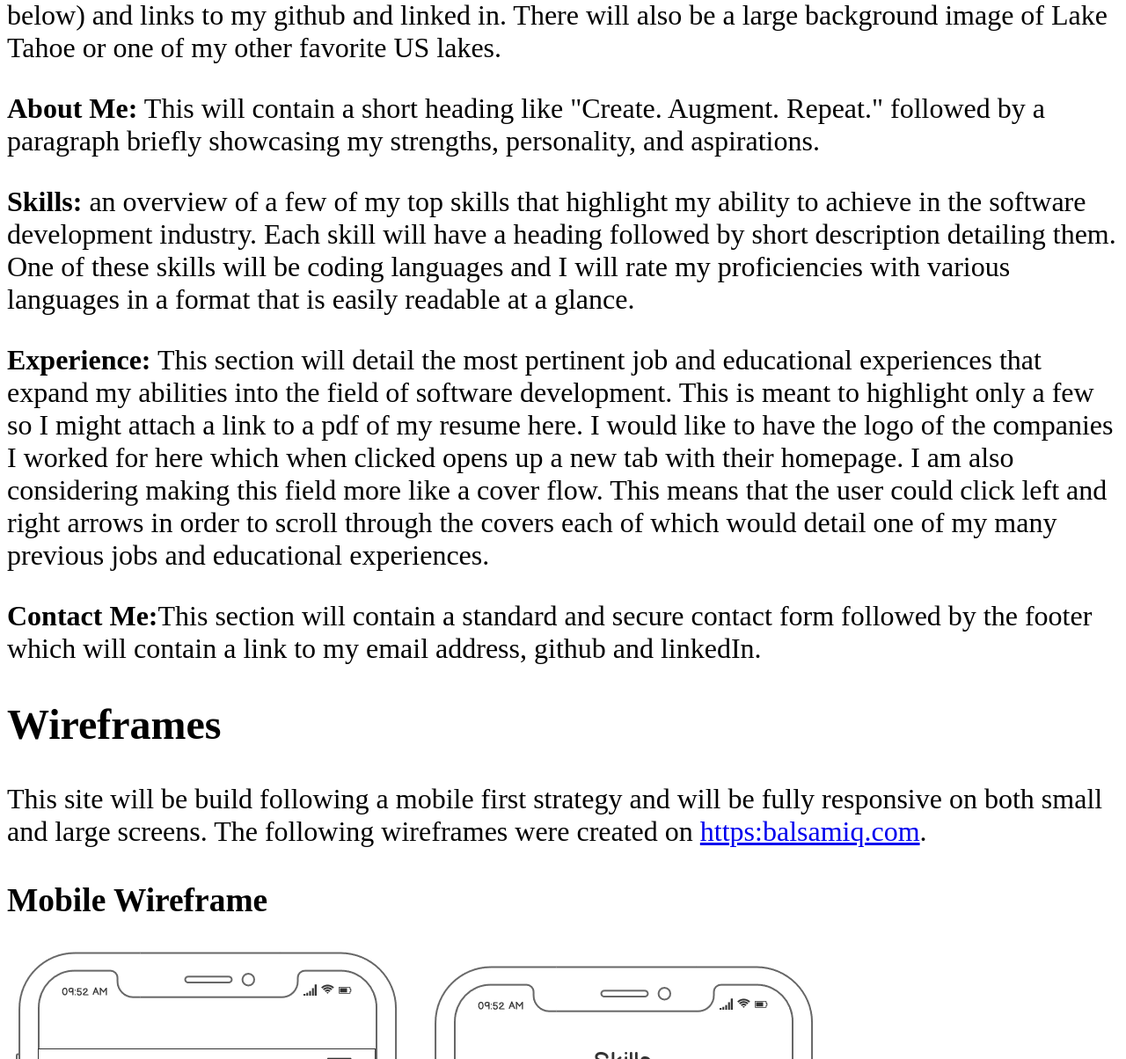
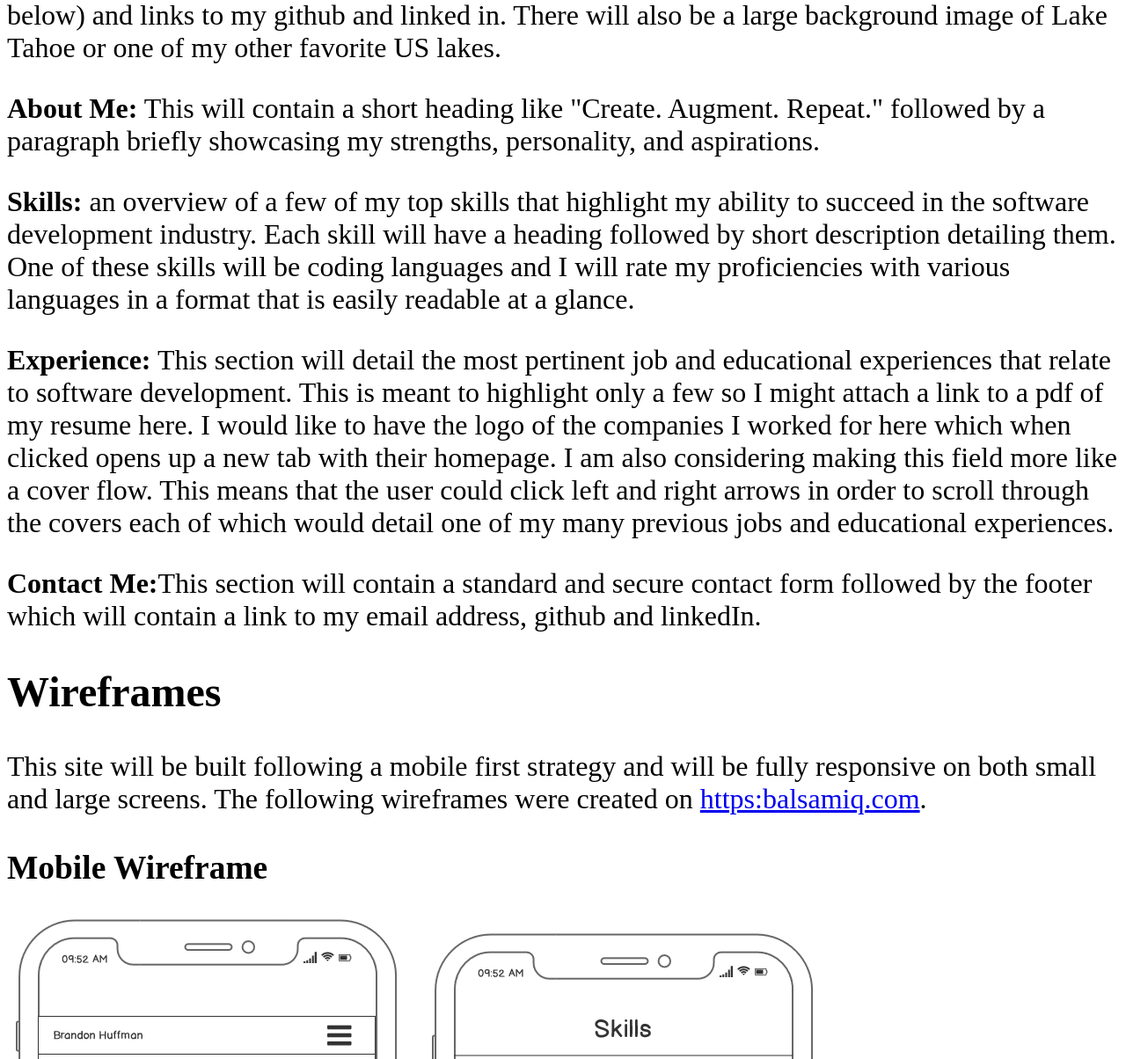
Before and after one commit to bthuffman/personal-website-project, a PHP site: page /milestone-2.php in a window 1280 px wide. Shown: the part 447-1651 px from the top of the page at 88% size. Run offline with PHP 8.4, Linux system fonts and the light colour scheme.

Commit message:
Minor changes to text streamlining context and understanding.

```diff
--- a/public_html/documentation/milestone-2.php
+++ b/public_html/documentation/milestone-2.php
@@ -17,12 +17,12 @@
 		US lakes.</p>
 		<p><strong>About Me:</strong> This will contain a short heading like "Create. Augment. Repeat." followed by a
 		paragraph briefly showcasing my strengths, personality, and aspirations. </p>
-		<p><strong>Skills:</strong> an overview of a few of my top skills that highlight my ability to achieve in the software
+		<p><strong>Skills:</strong> an overview of a few of my top skills that highlight my ability to succeed in the software
 			development industry. Each skill will have a heading followed by short description detailing them.
 		One of these skills will be coding languages and I will rate my proficiencies with various languages in a format that is
 			easily readable at a glance.</p>
 		<p><strong>Experience:</strong> This section will detail the most pertinent job and educational experiences that
-		expand my abilities into the field of software development. This is meant to highlight only a few so I might attach
+		relate to software development. This is meant to highlight only a few so I might attach
 		a link to a pdf of my resume here. I would like to have the logo of the companies I worked for here which when clicked
 		opens up a new tab with their homepage. I am also considering making this field more like a cover flow. This means
 			that the user could click left and right arrows in order to scroll through the covers each of which would
@@ -30,7 +30,7 @@
 		<p><strong>Contact Me:</strong>This section will contain a standard and secure contact form followed by the footer
 			which will contain a link to my email address, github and linkedIn. </p>
 		<h2>Wireframes</h2>
-		<p>This site will be build following a mobile first strategy and will be fully responsive on both small and
+		<p>This site will be built following a mobile first strategy and will be fully responsive on both small and
 		large screens. The following wireframes were created on <a href="http://balsamiq.com">https:balsamiq.com</a>.</p>
 		<h3>Mobile Wireframe</h3>
 		<img src="mobile-wireframe.png" alt="mobile version of wireframe"/>
```
